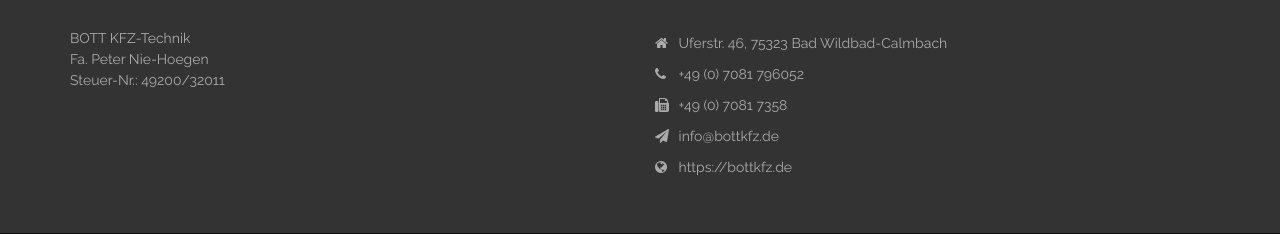
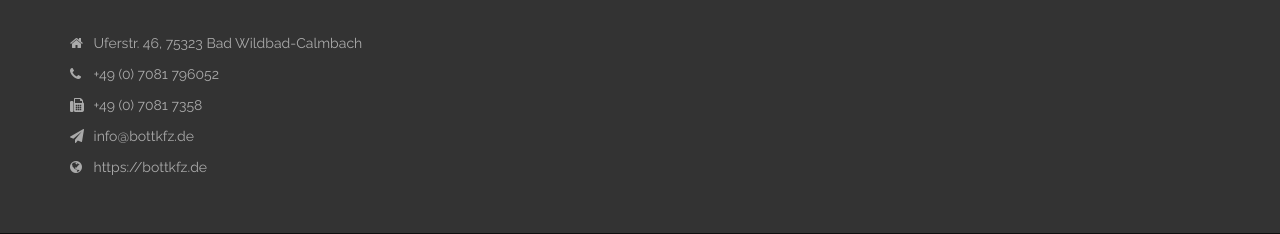
Before and after one commit to hotbott/bottkfz, a plain HTML site: page index.html in a window 1280 px wide. Shown: the part 1828-2062 px from the top of the page. Drawn offline with Linux system fonts and the light colour scheme; some packages are replaced by stand-ins of ours.

Commit message:
Remove imprint

```diff
--- a/index.html
+++ b/index.html
@@ -185,16 +185,6 @@
         <div class="container">
             <div class="row">
                 <div class="col-md-6 col-sm-6 col-xs-12">
-                    <div class="footer_menu">
-                        <ul>
-                            <li>BOTT KFZ-Technik</li>
-                            <li>Fa. Peter Nie-Hoegen</li>
-                            <li>Steuer-Nr.: 49200/32011</li>
-                        </ul>
-                    </div>
-                </div>
-
-                <div class="col-md-6 col-sm-6 col-xs-12">
                     <div class="footer_menu_contact">
                         <ul>
                             <li><i class="fa fa-home"></i>
```
